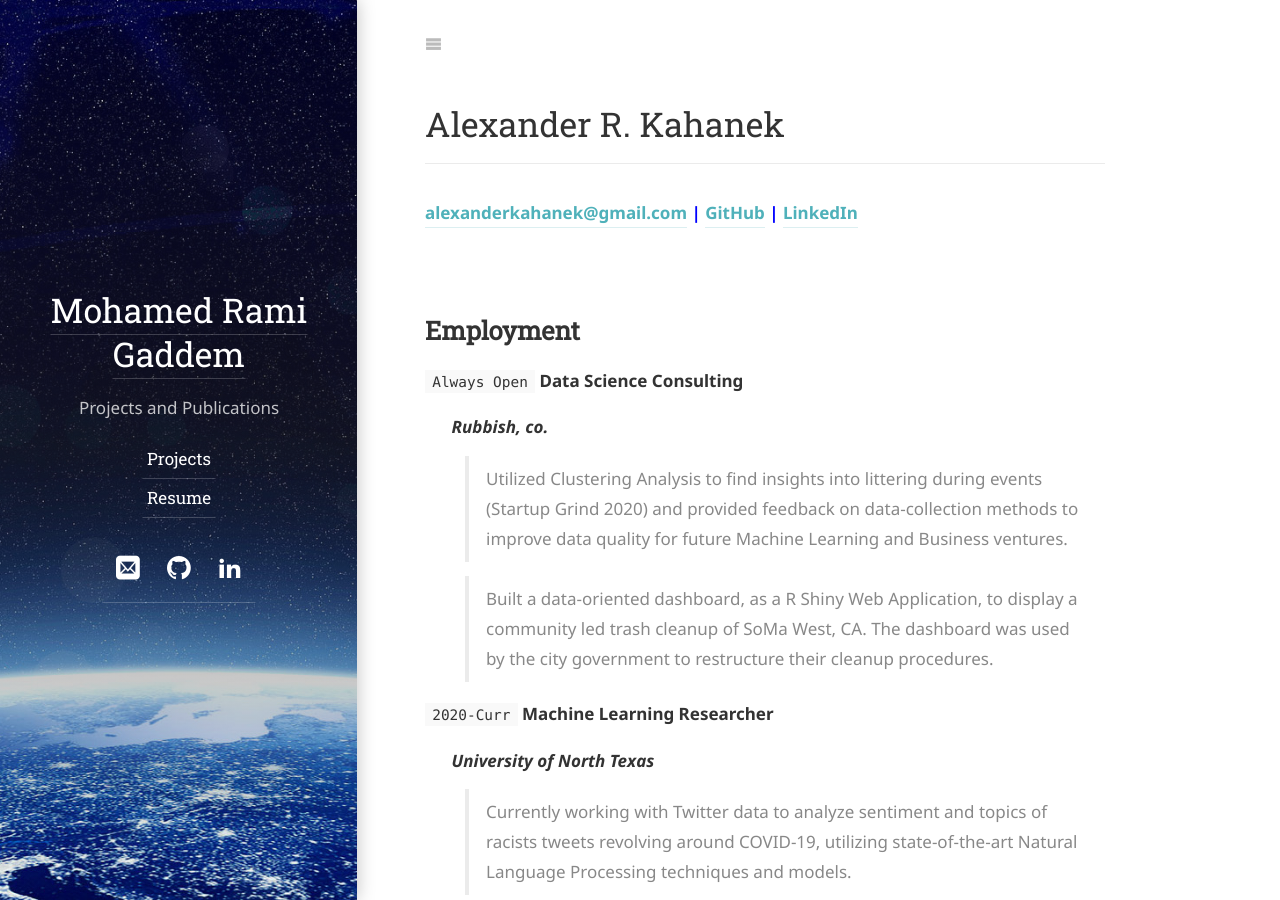
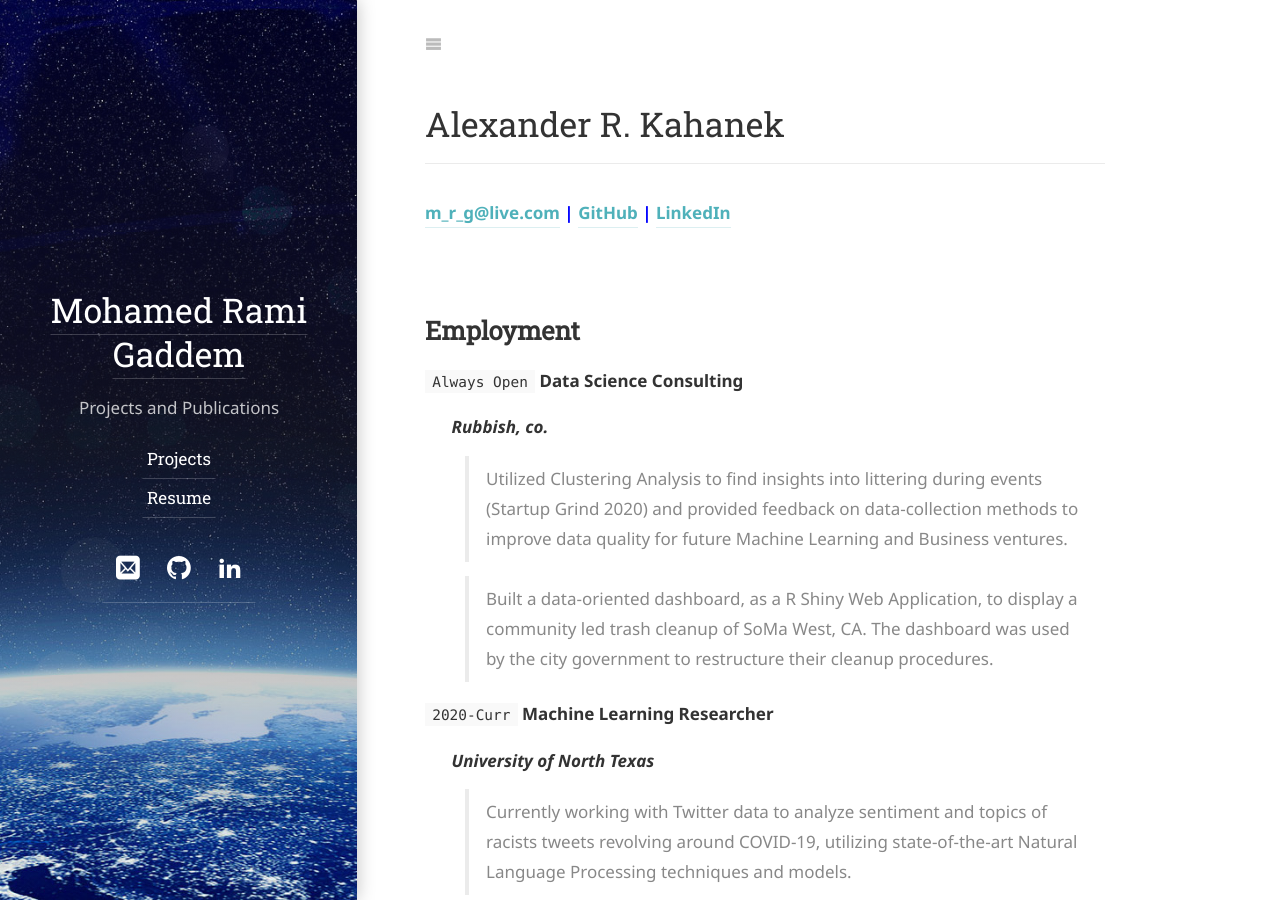
Before and after one commit to m-rami-g/M-rami-g.github.io, a Jekyll site: the page built from about.md, in a window 1280 px wide and 900 px high. Built offline with Jekyll 4.4.1, drawn with Linux system fonts in a browser that asks for light colours; some web fonts are replaced; our own code applies the rules of GitHub Pages for plain Markdown files; some of the changed text lies outside the part shown.

Commit message:
Update about.md

```diff
--- a/about.md
+++ b/about.md
@@ -1,10 +1,10 @@
 # Alexander R. Kahanek
 
-<span style="color:blue">**<a href="mailto:alexanderkahanek@gmail.com">alexanderkahanek@gmail.com</a>
+<span style="color:blue">**<a href="mailto:m_r_g@live.com">m_r_g@live.com</a>
 |
-<a href="https://github.com/alexander-kahanek" target="_blank">GitHub</a>
+<a href="https://github.com/m-rami-g" target="_blank">GitHub</a>
 |
-<a href="https://linkedin.com/in/alex-kah" target="_blank">LinkedIn</a>**</span>
+<a href="https://www.linkedin.com/in/m-rami/" target="_blank">LinkedIn</a>**</span>
 
 
 
@@ -82,10 +82,10 @@
 
 # **Contact Links**
 
-<span style="color:blue">**<a href="mailto:alexanderkahanek@gmail.com">alexanderkahanek@gmail.com</a>
+<span style="color:blue">**<a href="mailto:m_r_g@live.com">m_r_g@live.com</a>
 |
 <a href="https://alexander-kahanek.github.io" target="_blank">Personal Website</a>
 |
-<a href="https://github.com/alexander-kahanek" target="_blank">GitHub</a>
+<a href="https://github.com/m-rami-g" target="_blank">GitHub</a>
 |
-<a href="https://linkedin.com/in/alex-kah" target="_blank">LinkedIn</a>**</span>
+<a href="https://www.linkedin.com/in/m-rami/" target="_blank">LinkedIn</a>**</span>
```
